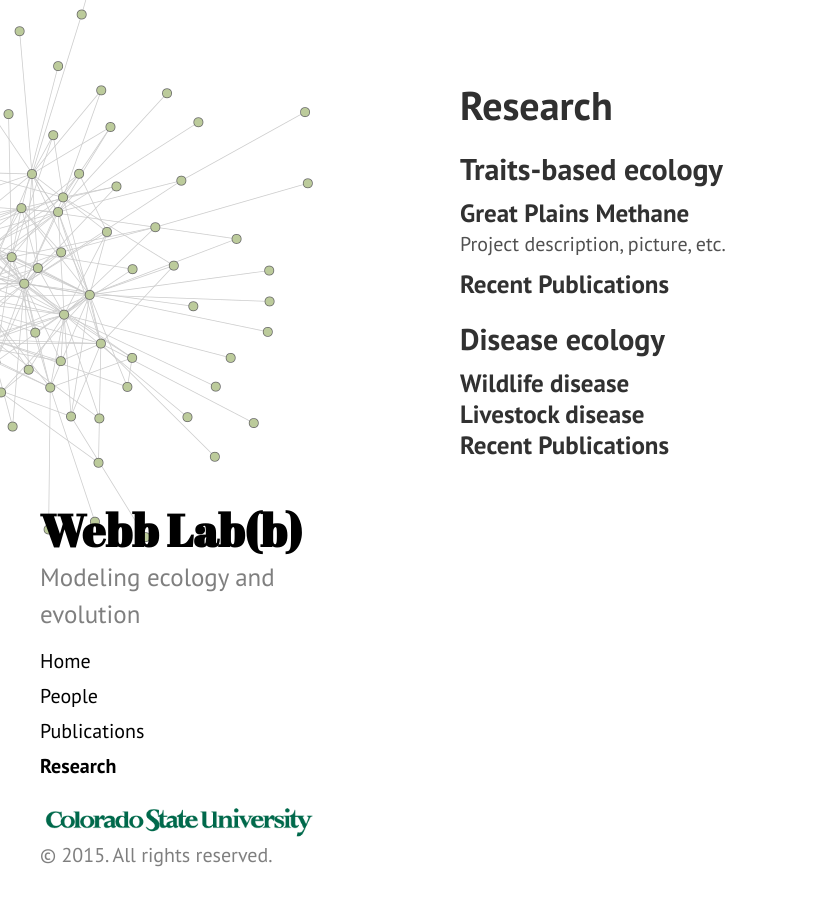
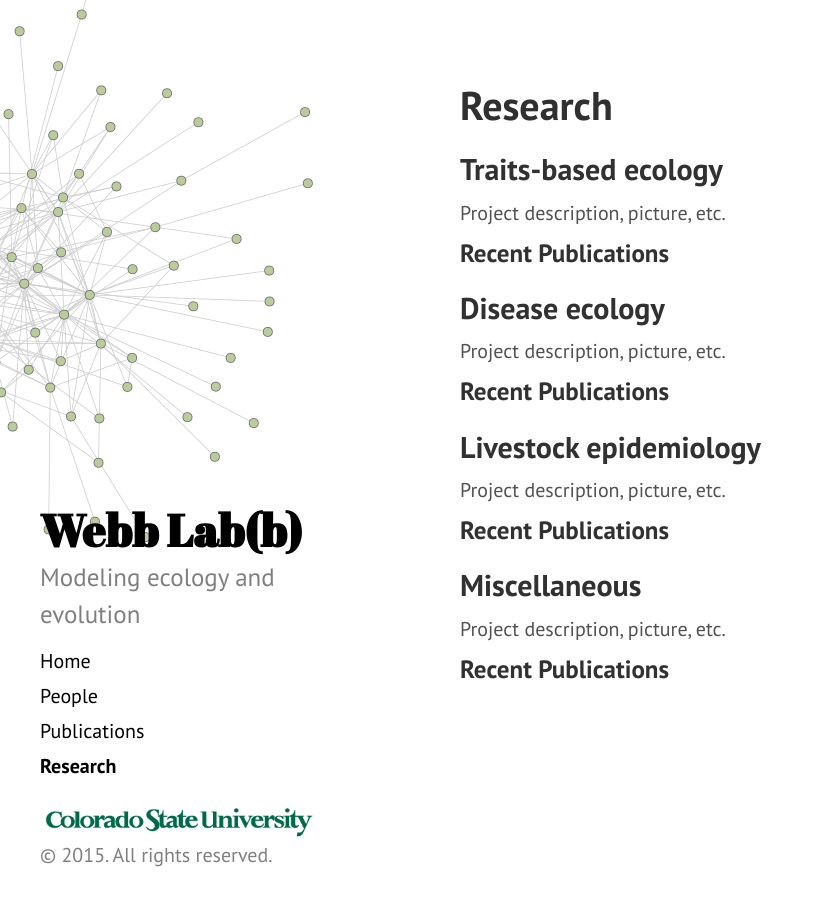
Before and after one commit to webblabb/webblabb.github.io, a Jekyll site: the page built from research.md, in a window 1280 px wide. Shown: the whole page, without its empty margins (0-824 px from the left). Built offline with Jekyll 4.4.1, drawn with Linux system fonts in a browser that asks for light colours; Markdown is read by kramdown in place of the engine named in the settings.

Commit message:
Updated research scaffolding

```diff
--- a/research.md
+++ b/research.md
@@ -5,26 +5,18 @@ title: Research
 
 ## Traits-based ecology
 
-### Great Plains Methane
-
 Project description, picture, etc.
 
 ### Recent Publications
 {% for pub in site.publications reversed %}
-{% if pub.project == "gpm" %}
+{% if pub.project == "traits" %}
   {{ pub.content }}
 {% endif %}
 {% endfor %}
 
 ## Disease ecology
 
-
-### Wildlife disease
-
-
-
-### Livestock disease
-
+Project description, picture, etc.
 
 ### Recent Publications
 {% for pub in site.publications reversed %}
@@ -32,3 +24,25 @@ Project description, picture, etc.
   {{ pub.content }}
 {% endif %}
 {% endfor %}
+
+## Livestock epidemiology
+
+Project description, picture, etc.
+
+### Recent Publications
+{% for pub in site.publications reversed %}
+{% if pub.project == "livestock" %}
+  {{ pub.content }}
+{% endif %}
+{% endfor %}
+
+## Miscellaneous
+
+Project description, picture, etc.
+
+### Recent Publications
+{% for pub in site.publications reversed %}
+{% if pub.project == "other" %}
+  {{ pub.content }}
+{% endif %}
+{% endfor %}
```
